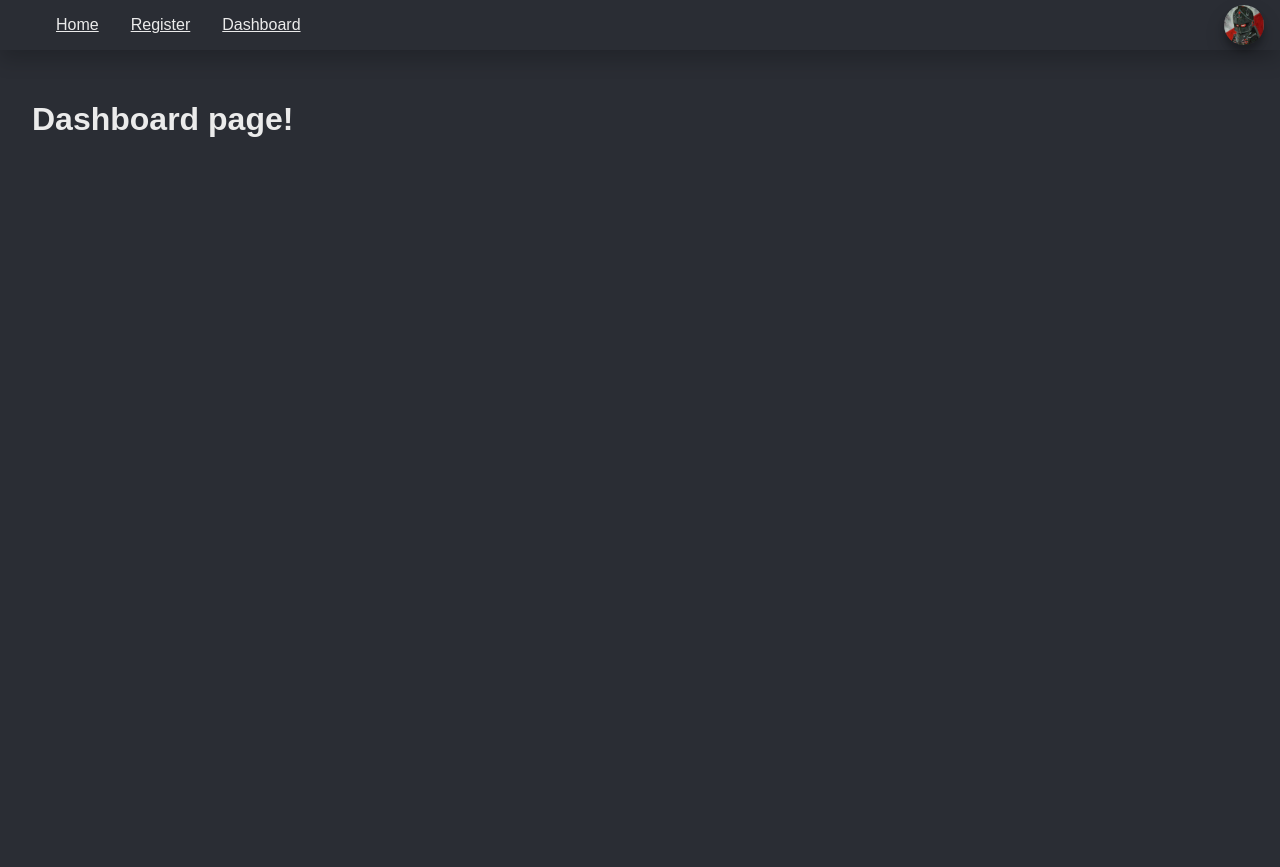
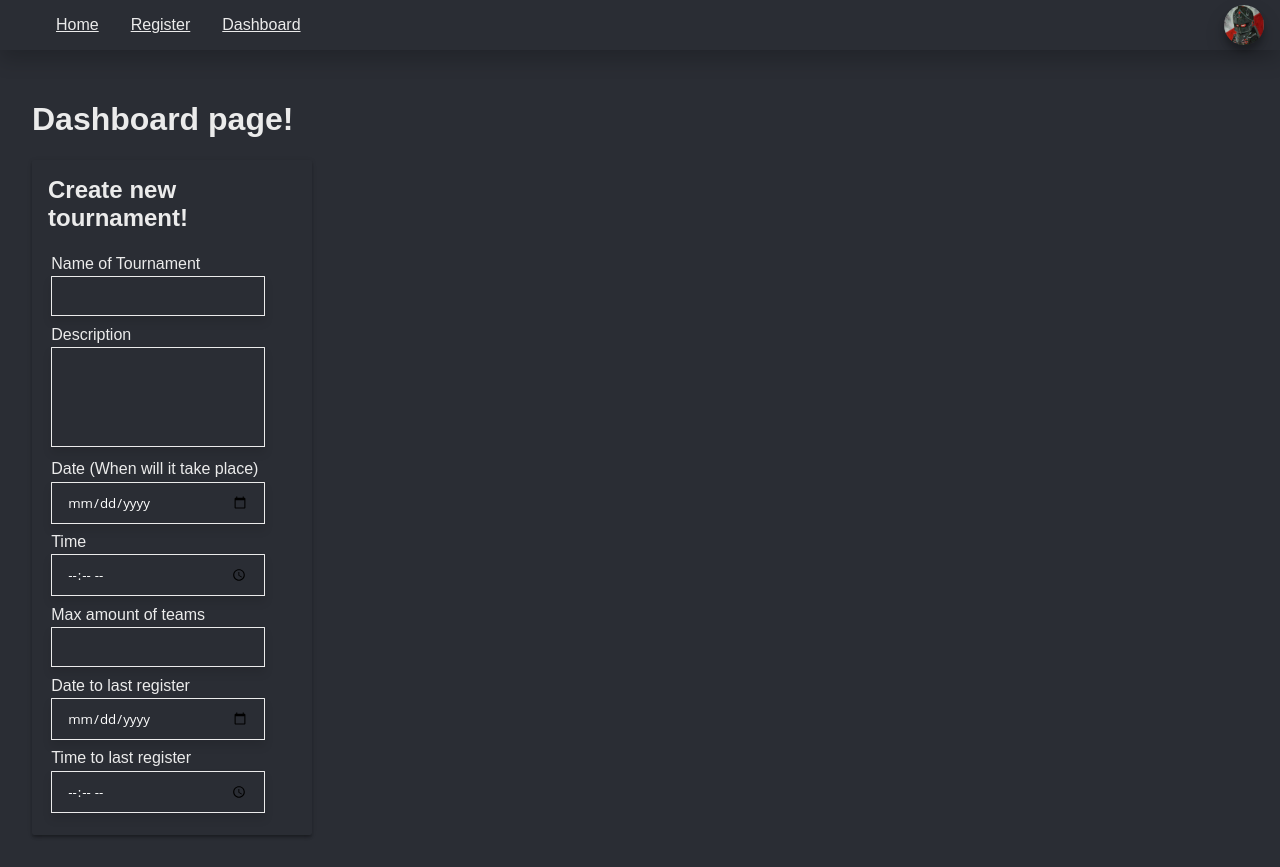
Before and after one commit to Oscmage/tournament-page, a React (Create React App) app in the folder frontend/: page /dashboard in a window 1280 px wide. Before the commit the page ends 800 px from the top, so only its background shows below. Built offline with nearby package versions, Linux system fonts and the light colour scheme; sample sign-in values are in the browser's storage.

Commit message:
Some refactoring and adding gui for creating a tournament.

```diff
--- a/frontend/src/css/Card.css
+++ b/frontend/src/css/Card.css
@@ -2,4 +2,8 @@
   box-shadow: 0 4px 4px -2px rgba(0, 0, 0, 0.2), 0 2px 2px 0 rgba(0, 0, 0, 0.14),
     0 1px 5px 0 rgba(0, 0, 0, 0.12);
   border-radius: 2px;
+  padding: 1rem;
+  display: flex;
+  justify-content: center;
+  align-items: center;
 }
--- /dev/null
+++ b/frontend/src/css/CreateTournament.css
@@ -0,0 +1,17 @@
+.CreateTournament {
+  display: flex;
+}
+
+.CreateTournament .Card {
+  padding: 1rem;
+  width: 100%;
+}
+
+.CreateTournament {
+  color: #ebebeb;
+  width: 35vh;
+}
+
+.CreateTournamentInner h2 {
+  text-align: left;
+}
--- /dev/null
+++ b/frontend/src/css/Input.css
@@ -0,0 +1,8 @@
+.Input span {
+  color: #ebebeb;
+}
+
+.Input {
+  width: 100%;
+  padding: 0.2rem;
+}
--- a/frontend/src/css/Main.css
+++ b/frontend/src/css/Main.css
@@ -55,7 +55,8 @@ button:hover {
   color: rgba(42, 45, 52, 1);
 }
 
-input {
+input,
+textarea {
   width: 100%;
   padding: 10px 15px;
   font-family: "Open Sans";
@@ -69,8 +70,14 @@ input {
   margin: 0.2rem 0;
 }
 
-input:focus {
+input:focus,
+textarea:focus {
   border-color: #fff;
+}
+
+textarea {
+  resize: none;
+  height: 100px;
 }
 
 form {
--- a/frontend/src/css/Register.css
+++ b/frontend/src/css/Register.css
@@ -1,10 +1,22 @@
 .Register {
   display: flex;
   background-color: rgba(42, 45, 52, 1);
-  padding: 1rem;
+  padding: 5rem 1rem 1rem 1rem;
   justify-content: center;
 }
 
 .Register h2 {
   color: #ebebeb;
 }
+
+.RegisterForm {
+  display: flex;
+  flex-direction: column;
+  justify-content: center;
+  align-items: center;
+  color: #ebebeb;
+}
+
+.RegisterForm span {
+  align-self: flex-start;
+}
--- /dev/null
+++ b/frontend/src/presentationComponents/CreateTournament.tsx
@@ -0,0 +1,41 @@
+import * as React from "react";
+import "../css/CreateTournament.css";
+import Card from "./Card";
+import Input from "./Input";
+
+class CreateTournament extends React.Component {
+  public render() {
+    return (
+      <div className="CreateTournament">
+        <Card>
+          <div className="CreateTournamentInner">
+            <h2>Create new tournament!</h2>
+            <form>
+              <Input
+                name="Name of Tournament"
+                type="text"
+                required={true}
+                minLength={4}
+              />
+              <div className="Input">
+                <span>Description</span>
+                <textarea name="Description" />
+              </div>
+              <Input
+                name="Date (When will it take place)"
+                type="date"
+                required={true}
+              />
+              <Input name="Time" type="time" required={true} />
+              <Input name="Max amount of teams" type="number" required={true} />
+              <Input name="Date to last register" type="date" required={true} />
+              <Input name="Time to last register" type="time" required={true} />
+            </form>
+          </div>
+        </Card>
+      </div>
+    );
+  }
+}
+
+export default CreateTournament;
--- a/frontend/src/presentationComponents/Dashboard.tsx
+++ b/frontend/src/presentationComponents/Dashboard.tsx
@@ -1,11 +1,13 @@
 import * as React from "react";
 import "../css/Dashboard.css";
+import CreateTournament from "./CreateTournament";
 
 class Dashboard extends React.Component {
   public render() {
     return (
       <div className="Dashboard">
         <h1>Dashboard page!</h1>
+        <CreateTournament />
       </div>
     );
   }
--- a/frontend/src/presentationComponents/Home.tsx
+++ b/frontend/src/presentationComponents/Home.tsx
@@ -5,7 +5,7 @@ class Home extends React.Component {
   public render() {
     return (
       <div className="Home">
-        <h1>Home page</h1>
+        <h1>Upcoming tournaments:</h1>
       </div>
     );
   }
--- /dev/null
+++ b/frontend/src/presentationComponents/Input.tsx
@@ -0,0 +1,53 @@
+import * as React from "react";
+import "../css/Input.css";
+
+class Input extends React.Component<
+  {
+    name: string;
+    type: string;
+    placeholder?: string;
+    minLength?: number;
+    maxLength?: number;
+    pattern?: string;
+    required: boolean;
+  },
+  {}
+> {
+  public render() {
+    const {
+      name,
+      type,
+      placeholder,
+      required,
+      minLength,
+      maxLength,
+      pattern
+    } = this.props;
+    const input = required ? (
+      <input
+        required
+        type={type}
+        placeholder={placeholder}
+        minLength={minLength}
+        maxLength={maxLength}
+        pattern={pattern}
+      />
+    ) : (
+      <input
+        type={type}
+        placeholder={placeholder}
+        minLength={minLength}
+        maxLength={maxLength}
+        pattern={pattern}
+      />
+    );
+    return (
+      <div className="Input">
+        <span>{name}</span>
+        {input}
+      </div>
+    );
+  }
+}
+
+export default Input;
--- a/frontend/src/presentationComponents/RegisterForm.tsx
+++ b/frontend/src/presentationComponents/RegisterForm.tsx
@@ -32,6 +32,7 @@ class RegisterForm extends React.Component<
     const form = (
       <form onFocus={this.disableMatchError} onSubmit={this.onRegister}>
         <input
+          required
           placeholder="First name"
           value={this.state.user.firstName}
           onChange={this.updateFirstName}
@@ -41,6 +42,7 @@ class RegisterForm extends React.Component<
           maxLength={100}
         />
         <input
+          required
           placeholder="Last name"
           value={this.state.user.lastName}
           onChange={this.updateLastName}
@@ -50,6 +52,7 @@ class RegisterForm extends React.Component<
           maxLength={100}
         />
         <input
+          required
           placeholder="Email"
           value={this.state.user.email}
           onChange={this.updateEmail}
@@ -58,6 +61,7 @@ class RegisterForm extends React.Component<
           name="email"
         />
         <input
+          required
           placeholder="Renter Email"
           value={this.state.reEmail}
           onChange={this.updateReEmail}
@@ -66,6 +70,7 @@ class RegisterForm extends React.Component<
           name="renteremail"
         />
         <input
+          required
           placeholder="Username"
           value={this.state.user.username}
           onChange={this.updateUsername}
@@ -75,6 +80,7 @@ class RegisterForm extends React.Component<
           name="username"
         />
         <input
+          required
           placeholder="Password"
           value={this.state.user.password}
           onChange={this.updatePassword}
@@ -84,6 +90,7 @@ class RegisterForm extends React.Component<
           name="password"
         />
         <input
+          required
           placeholder="Renter Password"
           value={this.state.rePassword}
           onChange={this.updateRePassword}
@@ -93,7 +100,7 @@ class RegisterForm extends React.Component<
           maxLength={30}
           name="renterpassword"
         />
-        <input type="submit" value="Submit" />
+        <input required type="submit" value="Submit" />
       </form>
     );
 
@@ -112,6 +119,10 @@ class RegisterForm extends React.Component<
     return (
       <div className="RegisterForm">
         <h2>Register</h2>
+        <span>
+          (Only if you want to host
+          <br /> tournaments)
+        </span>
         {form}
         {emailMatch}
         {passwordMatch}
```
